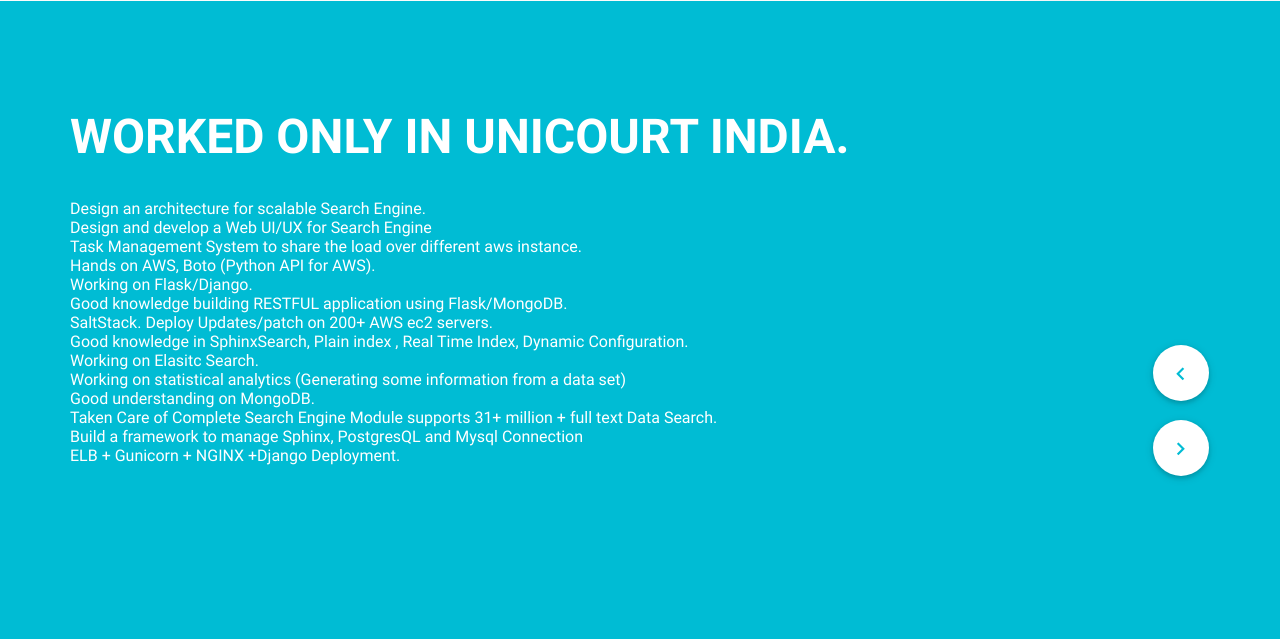
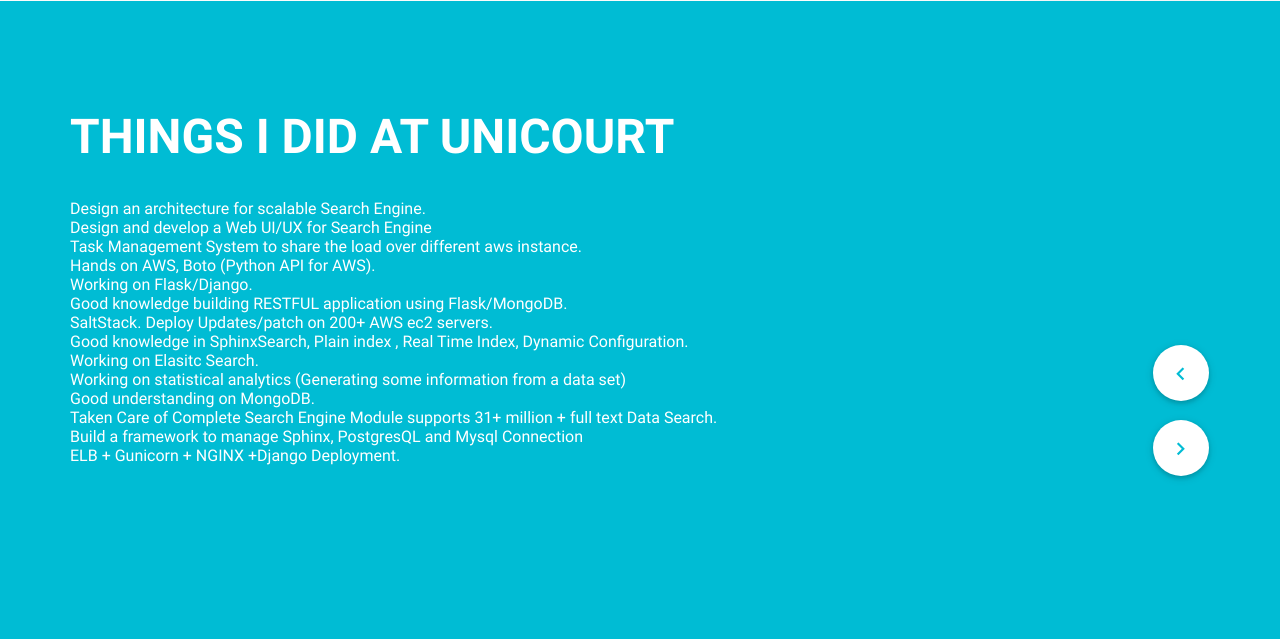
Before and after one commit to abhijo89/abhilashjosephc.com, a Django app: page / in a window 1280 px wide. Shown: the part 2730-3369 px from the top of the page. Run offline with Django 3.2, Linux system fonts and the light colour scheme; parts of the project's set-up code (start-up, migrations or seed data) failed here and were passed over; some libraries are stand-ins or nearby versions.

Commit message:
Update base.html

```diff
--- a/website/templates/base.html
+++ b/website/templates/base.html
@@ -399,7 +399,7 @@
                             <div class="row">
                                 <div class="clearfix section-head experience-text">
                                     <div class="col-sm-12">
-                                        <h3 class="title">Worked only in UniCourt India.</h3>
+                                        <h3 class="title">Things i did at UniCourt</h3>
                                         <p class="regular-text">
 
                                         <ol>
```
